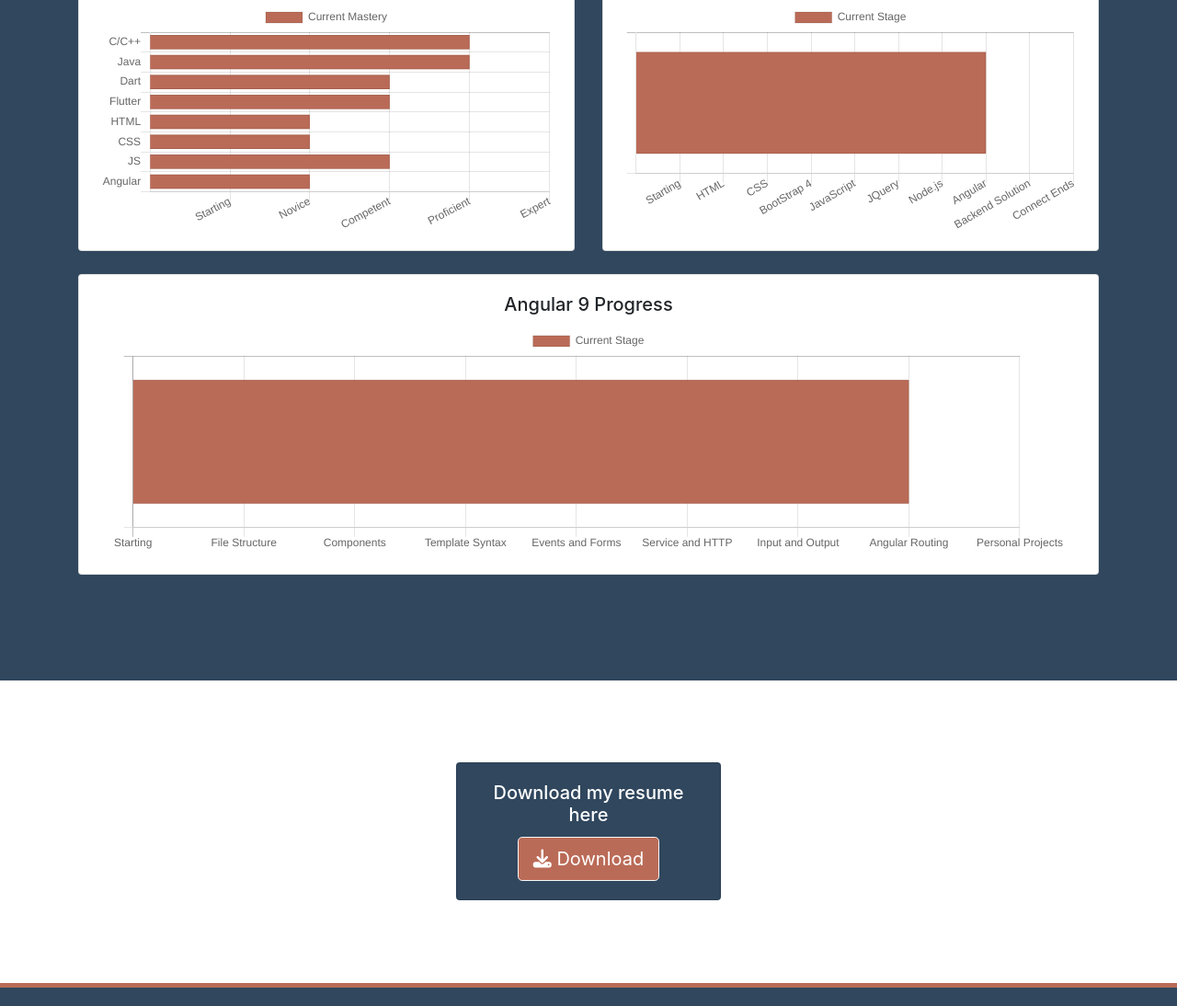
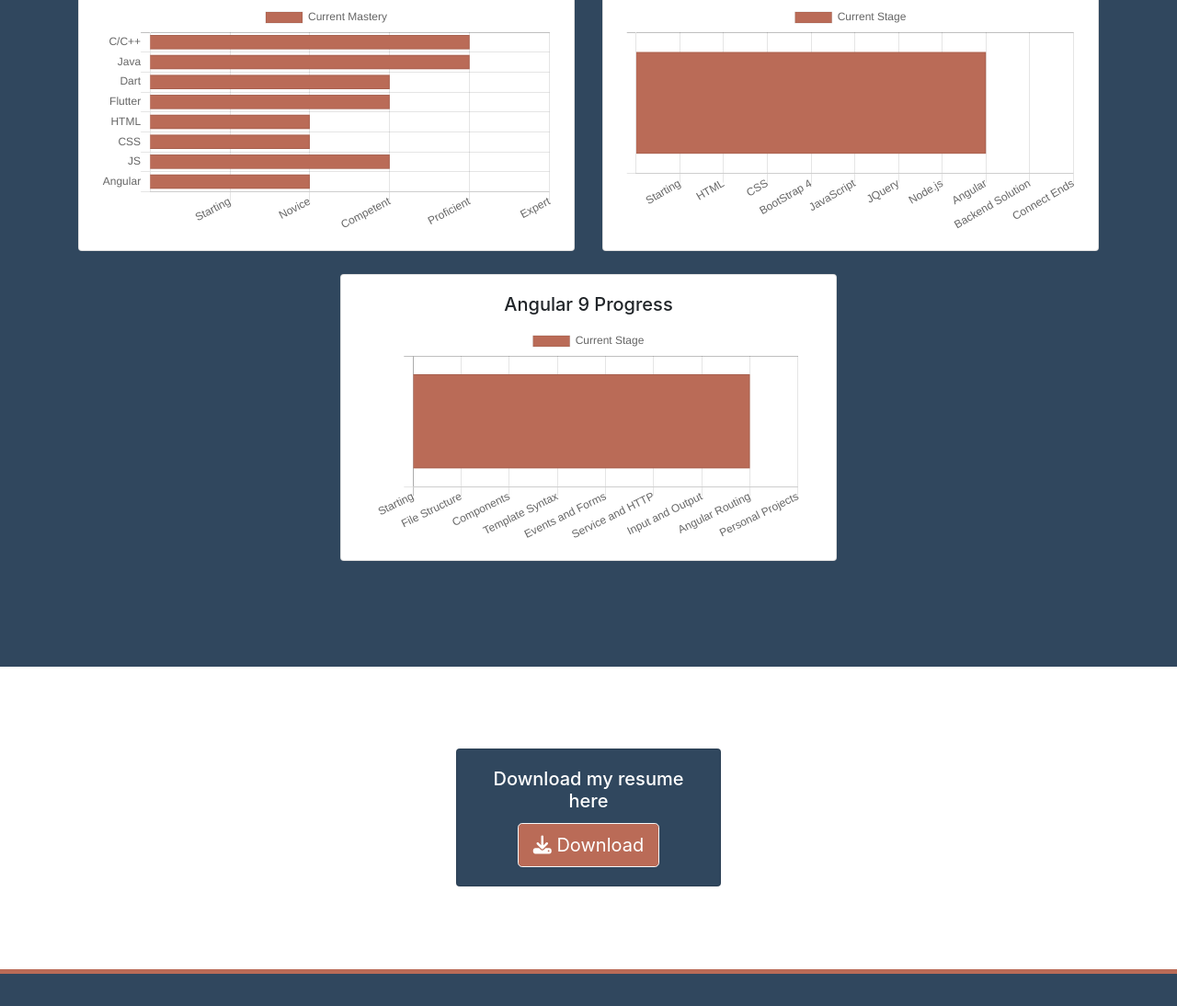
Before and after one commit to pcelis2/Personal_Website, a plain HTML site: page index.html in a window 1280 px wide. Shown: the part 2240-3334 px from the top of the page at 92% size. Drawn offline with nearby package versions, Linux system fonts and the light colour scheme; a web font is replaced by a local one.

Commit message:
Updated: Where I am at
->Angular Card
-->Removed col-lg-12 for  the angular progress instead made it to size like the other cards, and centered it

```diff
--- a/index.html
+++ b/index.html
@@ -258,7 +258,7 @@
 
             </div>
             <div class="row">
-                <div class="col-lg-12 current-skillset">
+                <div class="col-lg-6 current-skillset mx-auto">
                     <div class="card">
                         <div class="card-body">
                             <h5 class="card-title">Angular 9 Progress</h5>
@@ -271,7 +271,21 @@
                     </div>
 
                 </div>
+                <!-- <div class="col-lg-6 current-skillset">
+                    <div class="card">
+                        <div class="card-body">
+                            <h5 class="card-title">Spring Boot Progress</h5>
+
+                            <div class="col-lg-12"><canvas id="spring-boot-dev-chart"></canvas></div>
+
+
+
+                        </div>
+                    </div>
+
+                </div> -->
             </div>
+
 
 
         </div>
--- a/js/index.js
+++ b/js/index.js
@@ -22,7 +22,8 @@ var chart = new Chart(ctx, {
       "JS",
       "Angular",
     ],
-        datasets: [{
+    datasets: [
+      {
         label: "Current Mastery",
         data: [4, 4, 3, 3, 2, 2, 3, 2],
         backgroundColor: [
@@ -37,29 +38,34 @@ var chart = new Chart(ctx, {
         ],
         borderColor: [],
         borderWidth: 1,
-        }, ],
+      },
+    ],
   },
   options: {
     scales: {
-            yAxes: [{
+      yAxes: [
+        {
           ticks: {
             beginAtZero: false,
           },
-            }, ],
-            xAxes: [{
+        },
+      ],
+      xAxes: [
+        {
           ticks: {
             beginAtZero: true,
             suggestedMax: 5,
-                    callback: function(value) {
+            callback: function (value) {
               if (value % 1 === 0) {
                 return value;
               }
             },
-                    callback: function(value, index, values) {
+            callback: function (value, index, values) {
               return yLabels[value];
             },
           },
-            }, ],
+        },
+      ],
     },
   },
 });
@@ -82,42 +88,48 @@ var chart = new Chart(ctx, {
   type: "horizontalBar",
   data: {
     labels: [""],
-        datasets: [{
+    datasets: [
+      {
         label: "Current Stage",
         data: [8],
         backgroundColor: ["#ba6b57"],
         borderColor: [],
         borderWidth: 1,
-        }, ],
+      },
+    ],
   },
   options: {
     scales: {
-            yAxes: [{
+      yAxes: [
+        {
           ticks: {
             beginAtZero: false,
           },
-            }, ],
-            xAxes: [{
+        },
+      ],
+      xAxes: [
+        {
           ticks: {
             beginAtZero: true,
             suggestedMax: 10,
-                    callback: function(value) {
+            callback: function (value) {
               if (value % 1 === 0) {
                 return value;
               }
             },
-                    callback: function(value, index, values) {
+            callback: function (value, index, values) {
               return yLabels[value];
             },
           },
-            }, ],
+        },
+      ],
     },
   },
 });
 ///////////////////////////////////////////
 // Angular Chart
 var ctx = document.getElementById("angular-dev-chart");
-ctx.height = document.getElementById("full-stack-web-dev-chart").offsetHeight;
+// ctx.height = document.getElementById("full-stack-web-dev-chart").offsetHeight;
 var yLabels = {
   0: "Starting",
   1: "File Structure",
@@ -133,37 +145,102 @@ var chart = new Chart(ctx, {
   type: "horizontalBar",
   data: {
     labels: [""],
-        datasets: [{
+    datasets: [
+      {
         label: "Current Stage",
         data: [7],
         backgroundColor: ["#ba6b57"],
         borderColor: [],
         borderWidth: 1,
-        }, ],
+      },
+    ],
   },
   options: {
-        responsive: true,
-        maintainAspectRatio: false,
+    // responsive: true,
+    // maintainAspectRatio: false,
     scales: {
-            yAxes: [{
+      yAxes: [
+        {
           ticks: {
             beginAtZero: false,
           },
-            }, ],
-            xAxes: [{
+        },
+      ],
+      xAxes: [
+        {
           ticks: {
             beginAtZero: true,
             suggestedMax: 8,
-                    callback: function(value) {
+            callback: function (value) {
               if (value % 1 === 0) {
                 return value;
               }
             },
-                    callback: function(value, index, values) {
+            callback: function (value, index, values) {
               return yLabels[value];
             },
           },
-            }, ],
+        },
+      ],
     },
   },
 });
+///////////////////////////////////////////
+// SpringBoot Chart
+var ctx = document.getElementById("spring-boot-dev-chart");
+// ctx.height = document.getElementById("full-stack-web-dev-chart").offsetHeight;
+var yLabels = {
+  0: "Starting",
+  1: "File Structure",
+  2: "Components",
+  3: "Template Syntax",
+  4: "Events and Forms",
+  5: "Service and HTTP",
+  6: "Input and Output",
+  7: "Angular Routing",
+  8: "Personal Projects",
+};
+var chart = new Chart(ctx, {
+  type: "horizontalBar",
+  data: {
+    labels: [""],
+    datasets: [
+      {
+        label: "Current Stage",
+        data: [7],
+        backgroundColor: ["#ba6b57"],
+        borderColor: [],
+        borderWidth: 1,
+      },
+    ],
+  },
+  options: {
+    // responsive: true,
+    // maintainAspectRatio: false,
+    scales: {
+      yAxes: [
+        {
+          ticks: {
+            beginAtZero: false,
+          },
+        },
+      ],
+      xAxes: [
+        {
+          ticks: {
+            beginAtZero: true,
+            suggestedMax: 8,
+            callback: function (value) {
+              if (value % 1 === 0) {
+                return value;
+              }
+            },
+            callback: function (value, index, values) {
+              return yLabels[value];
+            },
+          },
+        },
+      ],
+    },
+  },
+});
```
Lines whose indentation alone changed are shown as unchanged.
